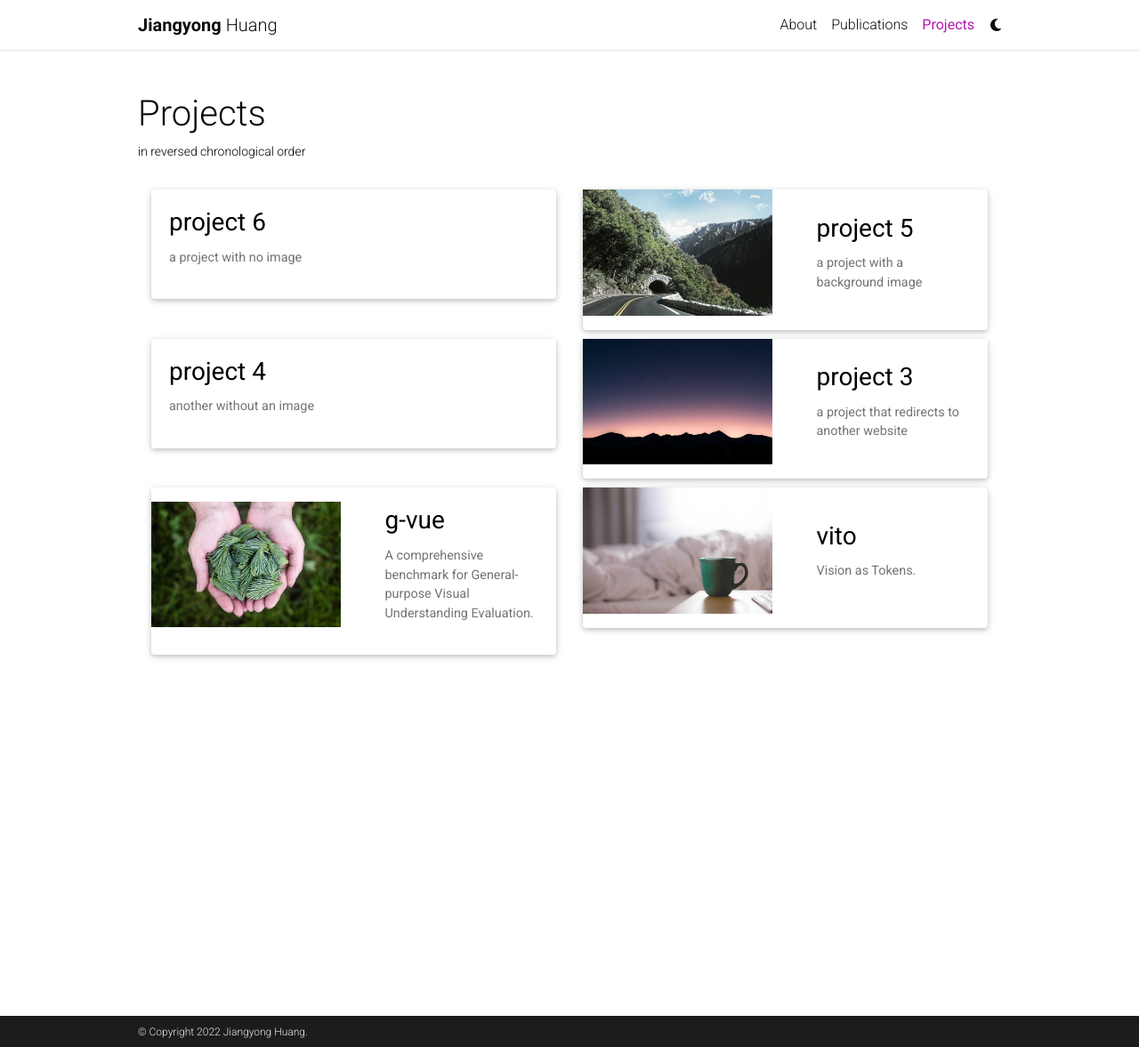
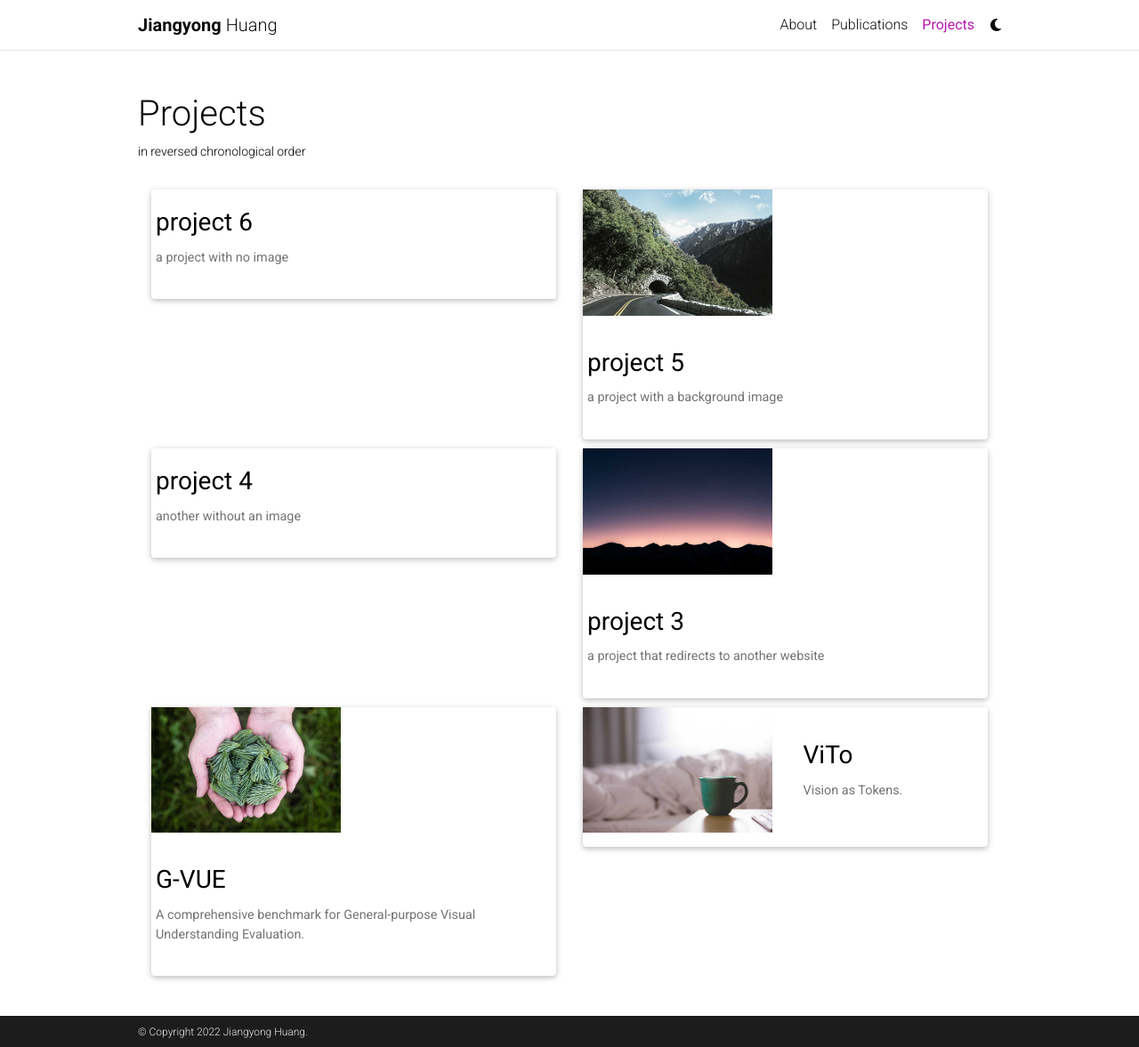
Before and after one commit to huangjy-pku/huangjy-pku.github.io, a Jekyll site: the page built from _pages/projects.md, in a window 1280 px wide and 1177 px high. Shown: the whole window at 89% size. Built offline with Jekyll 4.4.1, drawn with Linux system fonts in a browser that asks for light colours; nearby versions of some CDN libraries; comment, search, counter and statistics services are not loaded; a style sheet for code colours, icons or effects is not loaded.

Commit message:
relieve lowercase of project title

```diff
--- a/_includes/projects.html
+++ b/_includes/projects.html
@@ -13,7 +13,7 @@
           alt="project thumbnail" -%}
         {%- endif %}
         <div class="card-body">
-          <h2 class="card-title text-lowercase">{{ project.title }}</h2>
+          <h2 class="card-title">{{ project.title }}</h2>
           <p class="card-text">{{ project.description }}</p>
           <div class="row ml-1 mr-1 p-0">
             {%- if project.github -%}
--- a/_includes/projects_horizontal.html
+++ b/_includes/projects_horizontal.html
@@ -10,12 +10,12 @@
         <div class="card-img col-md-6">
           {% include figure.html path=project.img alt="project thumbnail" %}
         </div>
-        <div class="col-md-6">
+        <div class="col-md-18">
         {%- else -%}
-        <div class="col-md-12">
+        <div class="col-md-24">
         {%- endif -%}
           <div class="card-body">
-            <h3 class="card-title text-lowercase">{{ project.title }}</h3>
+            <h3 class="card-title">{{ project.title }}</h3>
             <p class="card-text">{{ project.description }}</p>
             <div class="row ml-1 mr-1 p-0">
               {%- if project.github -%}
```
